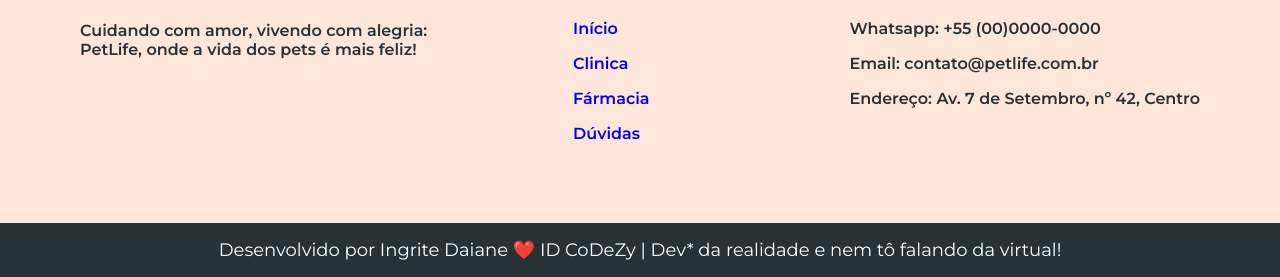
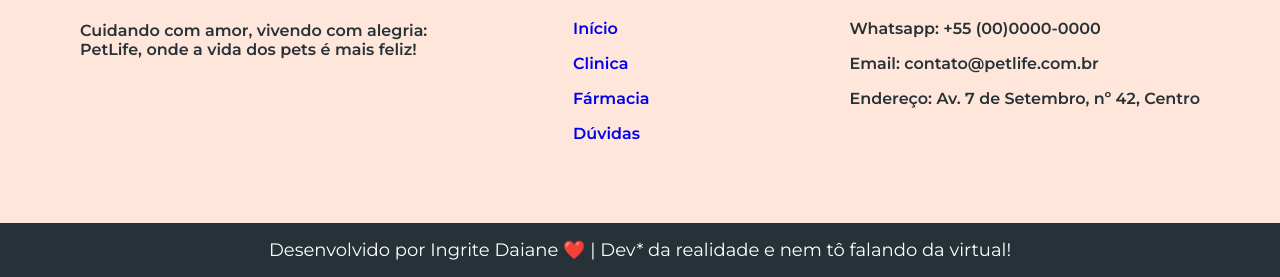
Before and after one commit to ingritedaiane/PetLife, a plain HTML site: page index.html in a window 1280 px wide. Shown: the part 2867-3144 px from the top of the page. Drawn offline with Linux system fonts and the light colour scheme.

Commit message:
Update index.html

```diff
--- a/index.html
+++ b/index.html
@@ -141,8 +141,8 @@
         </div>
     </footer>
         <div class="creditos">
-            Desenvolvido por Ingrite Daiane ❤️
-            <a href="https://github.com/ingritedaiane" target="_blank">ID CoDeZy</a> | Dev* da realidade e nem tô falando da virtual!
+            Desenvolvido por
+            <a href="https://github.com/ingritedaiane" target="_blank">Ingrite Daiane</a> ❤️ | Dev* da realidade e nem tô falando da virtual!
         </div>
 <script src="script.js"></script>
 </body>
```
